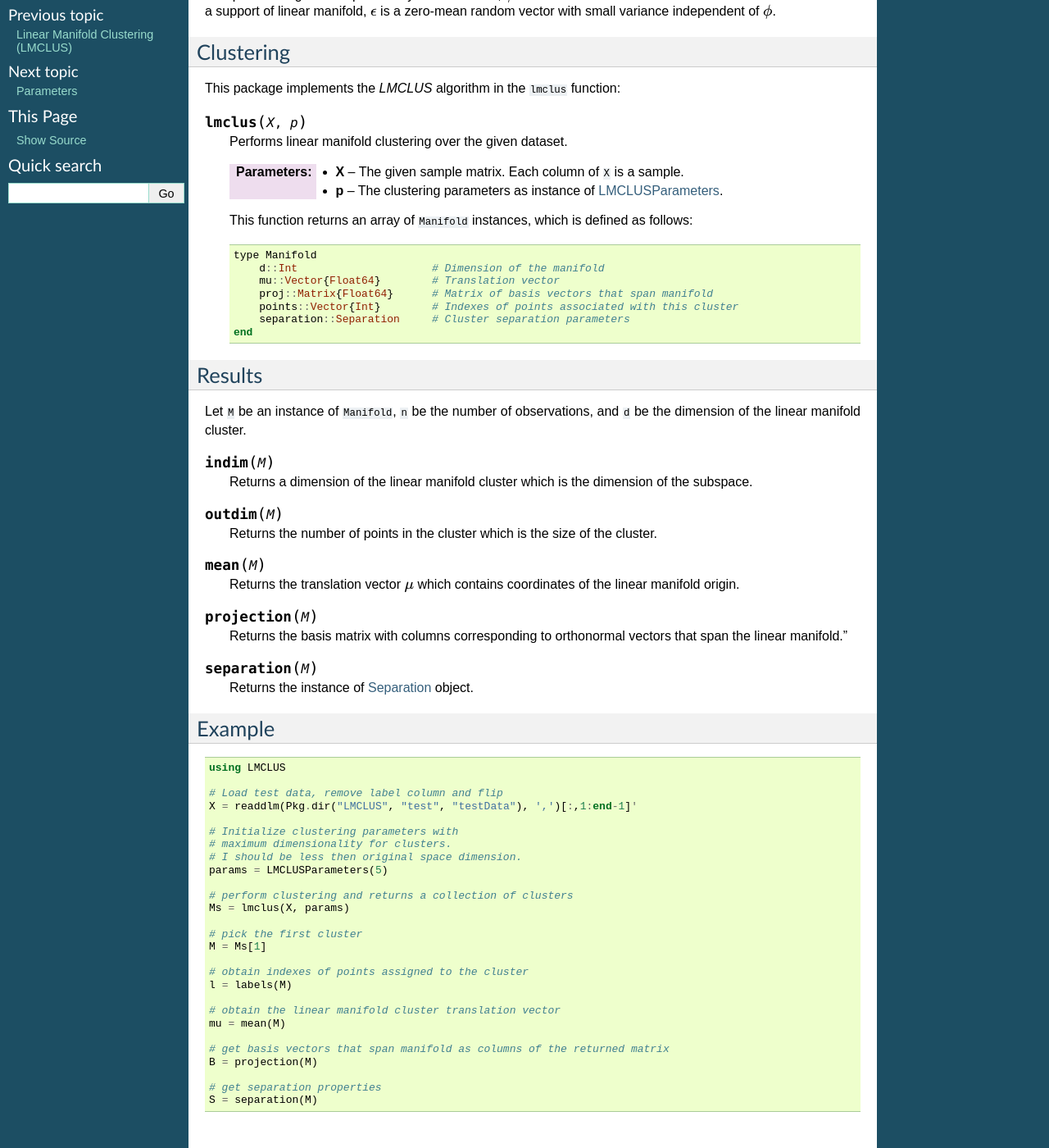
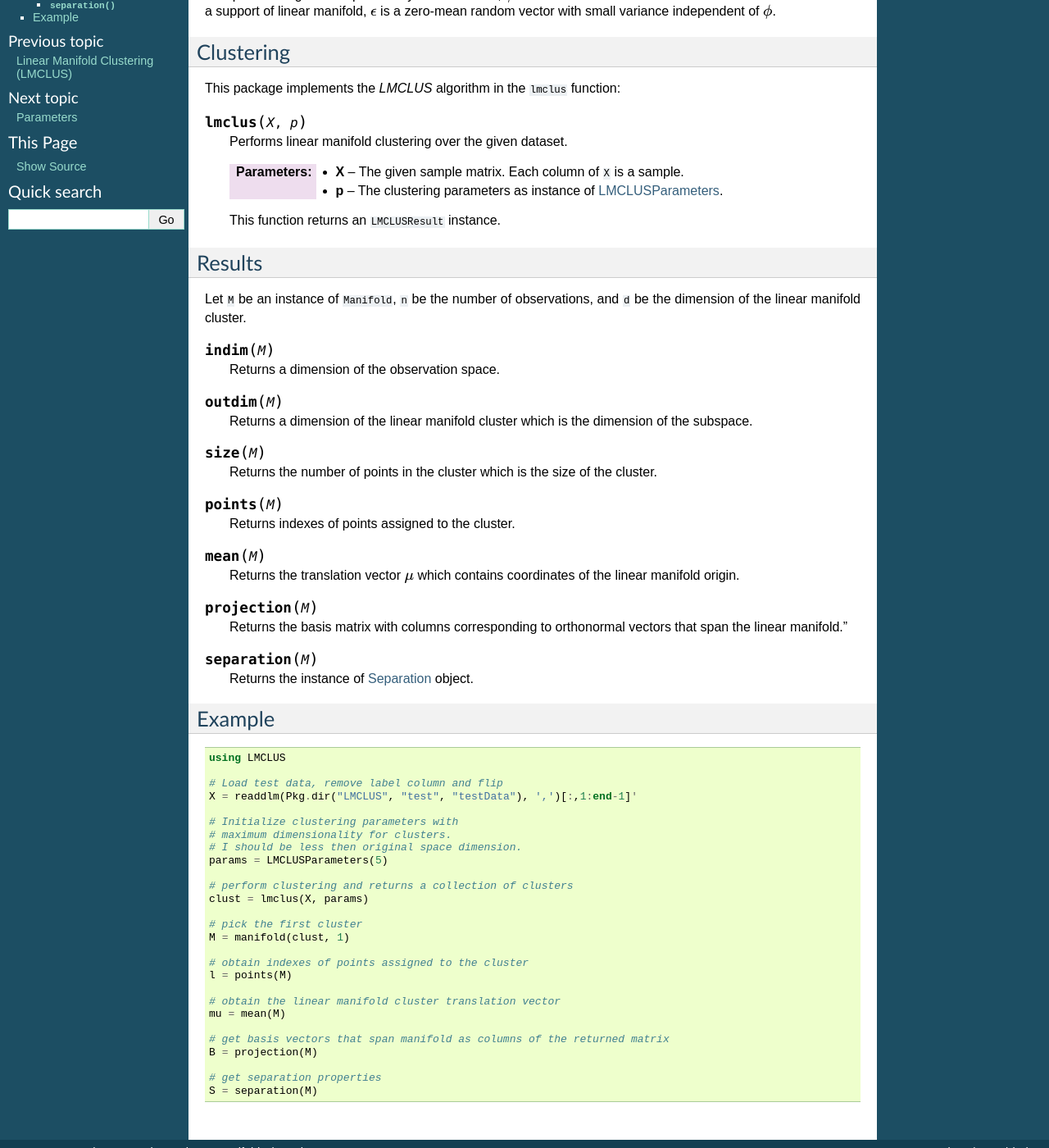
Before and after one commit to wildart/LMCLUS.jl, a Sphinx documentation site: the page built from docs/source/lmclus.rst, in a window 1280 px wide and 1400 px high, scrolled down 237 px. Shown: the whole window at 82% size. Built offline with Sphinx 7.4.7, drawn with Linux system fonts in a browser that asks for light colours; formulas are drawn with MathJax 3.

Commit message:
many changes & improvements in API, MDL & types

```diff
--- a/docs/source/lmclus.rst
+++ b/docs/source/lmclus.rst
@@ -27,17 +27,7 @@
     :param X:   The given sample matrix. Each column of ``X`` is a sample.
     :param p:   The clustering parameters as instance of :doc:`LMCLUSParameters </params>`.
 
-    This function returns an array of ``Manifold`` instances, which is defined as follows:
-
-    .. code-block:: julia
-
-        type Manifold
-            d::Int                     # Dimension of the manifold
-            mu::Vector{Float64}        # Translation vector
-            proj::Matrix{Float64}      # Matrix of basis vectors that span manifold
-            points::Vector{Int}        # Indexes of points associated with this cluster
-            separation::Separation     # Cluster separation parameters
-        end
+    This function returns an ``LMCLUSResult`` instance.
 
 Results
 -------
@@ -46,11 +36,19 @@
 
 .. function:: indim(M)
 
-    Returns a dimension of the linear manifold cluster which is the dimension of the subspace.
+    Returns a dimension of the observation space.
 
 .. function:: outdim(M)
 
+    Returns a dimension of the linear manifold cluster which is the dimension of the subspace.
+
+.. function:: size(M)
+
     Returns the number of points in the cluster which is the size of the cluster.
+
+.. function:: points(M)
+
+    Returns indexes of points assigned to the cluster.
 
 .. function:: mean(M)
 
@@ -80,13 +78,13 @@
     params = LMCLUSParameters(5)
 
     # perform clustering and returns a collection of clusters
-    Ms = lmclus(X, params)
+    clust = lmclus(X, params)
 
     # pick the first cluster
-    M = Ms[1]
+    M = manifold(clust, 1)
 
     # obtain indexes of points assigned to the cluster
-    l = labels(M)
+    l = points(M)
 
     # obtain the linear manifold cluster translation vector
     mu = mean(M)
```
Also changed, not shown: 9 other files.
